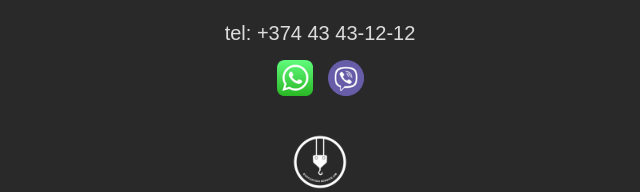
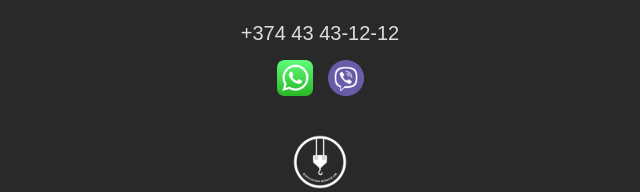
Before and after one commit to SergoHakobyan2005/Evacuator, a plain HTML site: page index.html in a window 1280 px wide. Shown: the part 3208-3400 px from the top of the page, 320-960 px from the left. Drawn offline with nearby package versions, Linux system fonts and the light colour scheme.

Commit message:
Update index.html

```diff
--- a/index.html
+++ b/index.html
@@ -315,7 +315,7 @@
     <footer>
         <div class="contact">
             <h2 class="language-footer-title title">ՀԵՏԱԴԱՐՁ ԿԱՊ</h2>
-            <p class="footer-phone">tel: +374 43 43-12-12</p>
+            <a href="tel:+37443431212" class="footer-phone">+374 43 43-12-12</a>
             <div class="icon-part">
                 <a target="_blank" href="https://wa.me/+37443431212">
                     <img src="Image/whatsapp.png">
```
